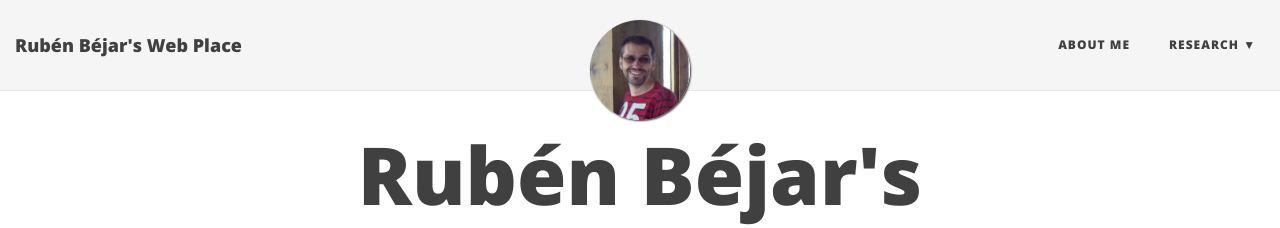
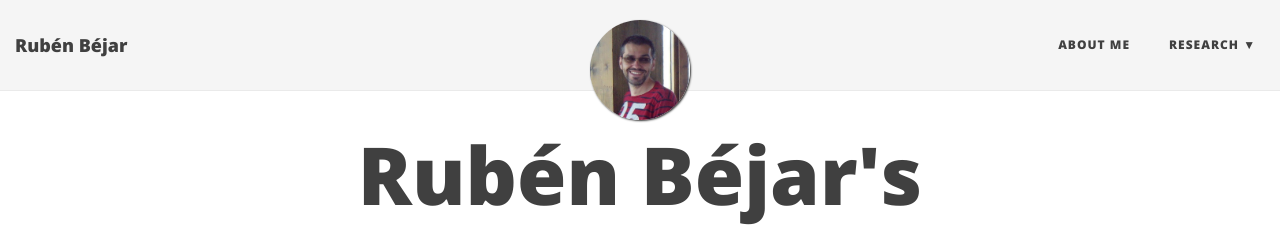
Before and after one commit to rbejar/rbejar.github.io, a Jekyll site: the page built from index.html, in a window 1280 px wide. Shown: the top 228 px of the page. Built offline with Jekyll 4.4.1, drawn with Linux system fonts in a browser that asks for light colours; nearby versions of some CDN libraries; the list of posts is cut into pages by our own code.

Commit message:
Changed the title

```diff
--- a/_config.yml
+++ b/_config.yml
@@ -14,10 +14,10 @@ baseurl: ""
 # Of course don't forget to change the username and projectname to YOUR username and project
 
 # Name of website
-title: Rubén Béjar's Web Place
+title: Rubén Béjar
 
 # Short description of your site
-description: Rubén Béjar's Web Place
+description: Rubén Béjar
 
 # --- Navigation bar options --- #
 
```
Also changed, not shown: 1 other file.
